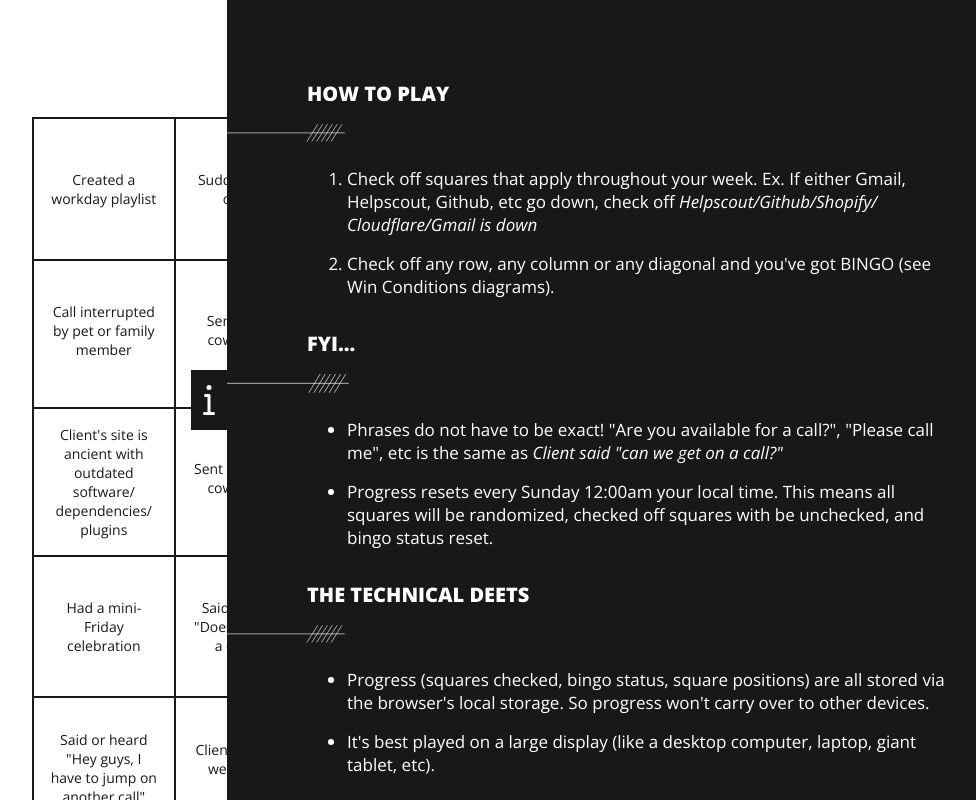
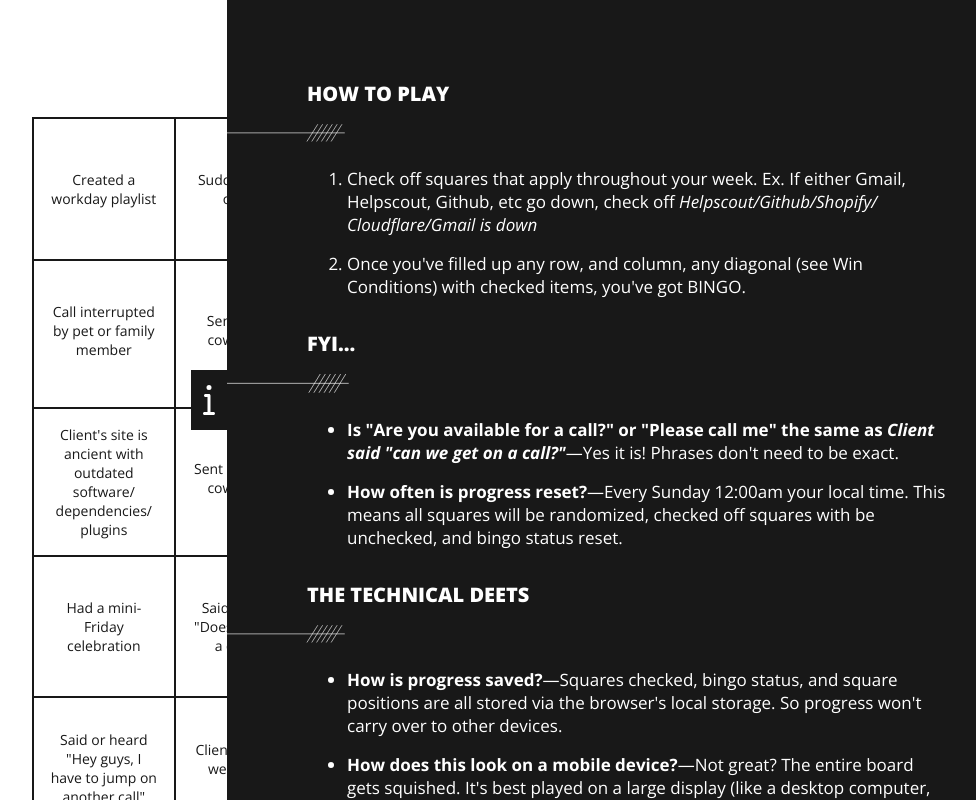
Before and after one commit to giantpaper/techybingo, a Vue app: page / in a window 1280 px wide. Both pictures are taken after a click on the button "Info". Shown: the top 800 px of the page, without its empty margins (253-1229 px from the left). Built offline with nearby package versions, Linux system fonts and the light colour scheme.

Commit message:
IMPROV: reworded info for better clarity

```diff
--- a/src/components/Info.vue
+++ b/src/components/Info.vue
@@ -6,21 +6,21 @@
 
 			<ol>
 				<li>Check off squares that apply throughout your week. Ex. If either Gmail, Helpscout, Github, etc go down, check off <em>Helpscout/<wbr>Github/<wbr>Shopify/<wbr>Cloudflare/<wbr>Gmail is down</em></li>
-				<li>Check off any row, any column or any diagonal and you've got BINGO (see Win Conditions diagrams).</li>
+				<li>Once you've filled up any row, and column, any diagonal (see Win Conditions) with checked items, you've got BINGO.</li>
 			</ol>
 
 			<h2>FYI...</h2>
 
 			<ul>
-				<li>Phrases do not have to be exact! "Are you available for a call?", "Please call me", etc is the same as <em>Client said "can we get on a call?"</em></li>
-				<li>Progress resets every Sunday 12:00am your local time. This means all squares will be randomized, checked off squares with be unchecked, and bingo status reset.</li>
+				<li><strong>Is "Are you available for a call?" or "Please call me" the same as <em>Client said "can we get on a call?"</em></strong>—Yes it is! Phrases don't need to be exact.</li>
+				<li><strong>How often is progress reset?</strong>—Every Sunday 12:00am your local time. This means all squares will be randomized, checked off squares with be unchecked, and bingo status reset.</li>
 			</ul>
 
 			<h2>The Technical Deets</h2>
 
 			<ul>
-				<li>Progress (squares checked, bingo status, square positions) are all stored via the browser's local storage. So progress won't carry over to other devices.</li>
-				<li>It's best played on a large display (like a desktop computer, laptop, giant tablet, etc).</li>
+				<li><strong>How is progress saved?</strong>—Squares checked, bingo status, and square positions are all stored via the browser's local storage. So progress won't carry over to other devices.</li>
+				<li><strong>How does this look on a mobile device?</strong>—Not great? The entire board gets squished. It's best played on a large display (like a desktop computer, laptop, giant tablet, etc).</li>
 			</ul>
 		</div>
 	</section>
```
